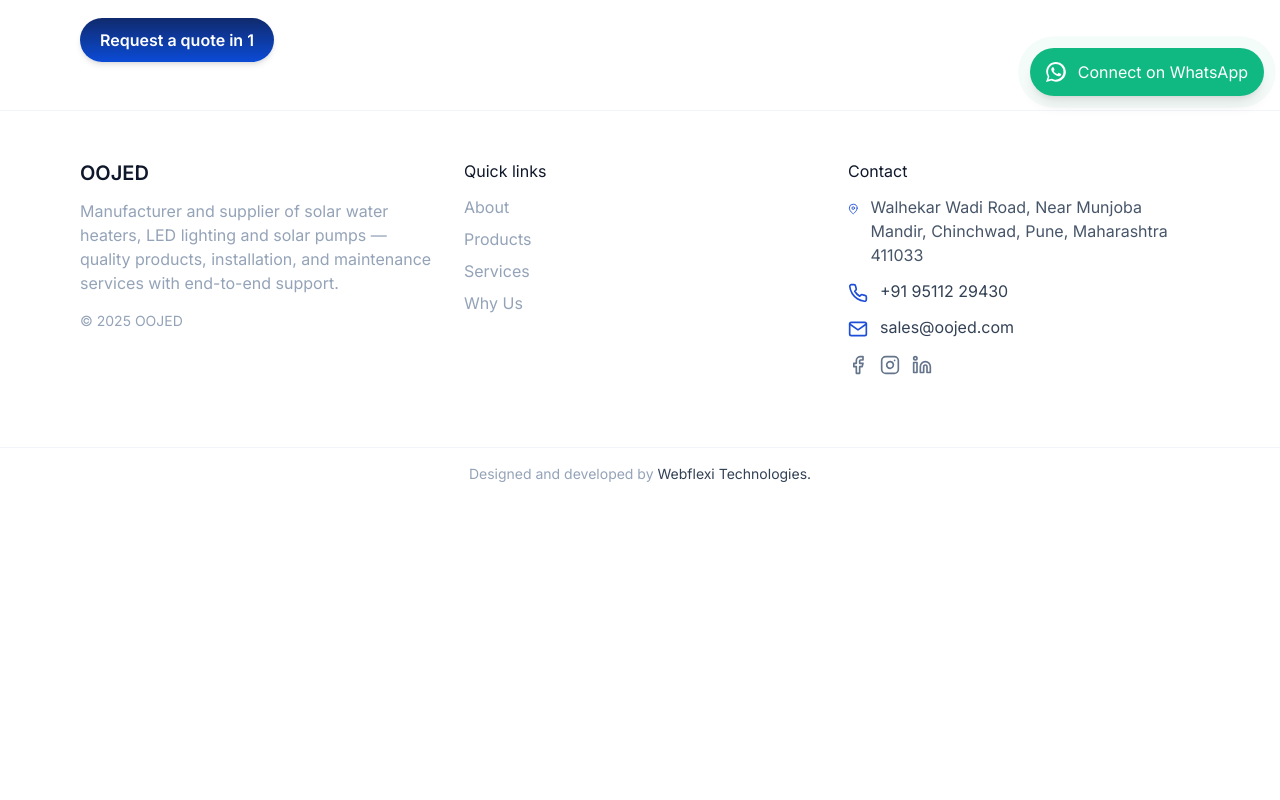
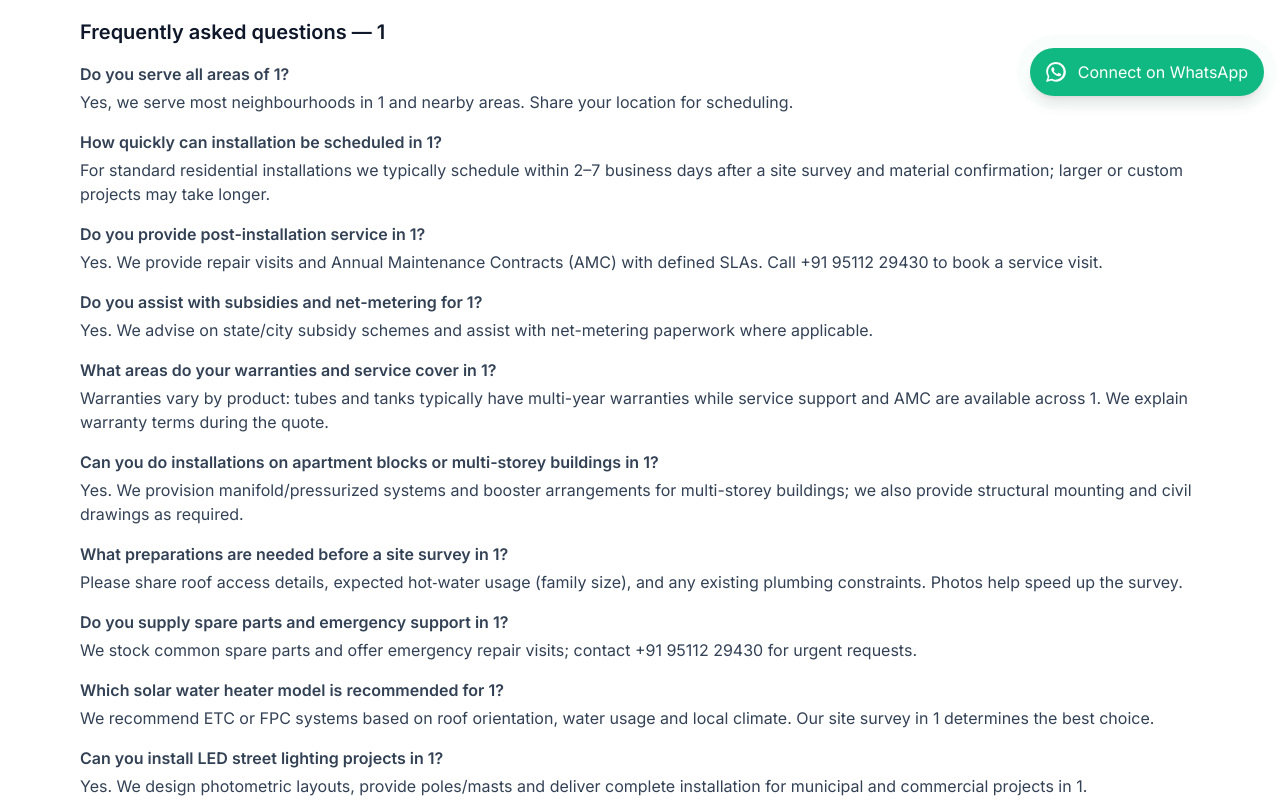
Before and after one commit to vcint/oojed-solutions, a Next.js app: page /locations/1 in a window 1280 px wide. Shown: the part 680-1480 px from the top of the page. Before the commit the page ends 1180 px from the top, so only its background shows below. Built offline with nearby package versions, Linux system fonts and the light colour scheme.

Commit message:
4.1.2.1 hotfix

```diff
--- a/app/about/page.tsx
+++ b/app/about/page.tsx
@@ -4,6 +4,7 @@
 export const metadata = {
   title: 'About — OOJED',
   description: data.about ? (String(data.about).slice(0, 160)) : 'About OOJED',
+  alternates: { canonical: 'https://oojed.com/about' },
 };
 
 export default function AboutPage() {
--- a/app/contact/page.tsx
+++ b/app/contact/page.tsx
@@ -4,6 +4,7 @@
 export const metadata = {
   title: 'Contact — OOJED',
   description: data.contacts ? `Contact OOJED — ${data.contacts.email}` : 'Contact OOJED',
+  alternates: { canonical: 'https://oojed.com/contact' },
 };
 
 export default function ContactPage() {
--- a/app/layout.tsx
+++ b/app/layout.tsx
@@ -44,7 +44,6 @@
   <meta property="og:description" content="OOJED — Solar water heaters, LED lighting, solar pumps, and power plants in Maharashtra." />
         <meta property="og:image" content="/oojed-logo.png" />
   <meta property="og:url" content="https://oojed.com" />
-  <link rel="canonical" href="https://oojed.com" />
   <meta name="robots" content="index, follow" />
   {/* Aggregate keywords from site data for a general keywords tag */}
   <meta name="keywords" content={(Array.from(new Set(["solar","solar water heaters","solar pumps","rooftop solar","LED street lights","solar spare parts","OOJED"]))).slice(0,25).join(', ')} />
--- a/app/locations/[city]/page.tsx
+++ b/app/locations/[city]/page.tsx
@@ -75,17 +75,53 @@
 
       <TrustBar />
 
-      {/* Local intent FAQ JSON-LD */}
-      <script type="application/ld+json" dangerouslySetInnerHTML={{ __html: JSON.stringify({
-        '@context': 'https://schema.org',
-        '@type': 'FAQPage',
-        mainEntity: [
-          { '@type': 'Question', name: `Do you serve all areas of ${cityName}?`, acceptedAnswer: { '@type': 'Answer', text: `Yes, we serve most neighbourhoods in ${cityName} and nearby areas. Share your location for scheduling.` } },
-          { '@type': 'Question', name: 'How fast can installation be scheduled?', acceptedAnswer: { '@type': 'Answer', text: 'For standard jobs we schedule within 2–7 days depending on survey and material readiness.' } },
-          { '@type': 'Question', name: 'Do you assist with subsidies and net-metering?', acceptedAnswer: { '@type': 'Answer', text: 'Yes. We advise on state/city policies and manage documentation where applicable.' } },
-          { '@type': 'Question', name: 'Do you provide post-installation service?', acceptedAnswer: { '@type': 'Answer', text: 'Yes. We offer repair visits and Annual Maintenance Contracts (AMC) with defined SLAs.' } },
-        ],
-      }) }} />
+      {/* Local intent FAQ: generate an extensive, city-aware FAQ to improve local indexing */}
+      {
+        (() => {
+          const phone = (site as any).contacts?.phones?.[0] || (site as any).contacts?.phone || '';
+          const baseFaq = [
+            { q: `Do you serve all areas of ${cityName}?`, a: `Yes, we serve most neighbourhoods in ${cityName} and nearby areas. Share your location for scheduling.` },
+            { q: `How quickly can installation be scheduled in ${cityName}?`, a: `For standard residential installations we typically schedule within 2–7 business days after a site survey and material confirmation; larger or custom projects may take longer.` },
+            { q: `Do you provide post-installation service in ${cityName}?`, a: `Yes. We provide repair visits and Annual Maintenance Contracts (AMC) with defined SLAs. Call ${phone} to book a service visit.` },
+            { q: `Do you assist with subsidies and net-metering for ${cityName}?`, a: `Yes. We advise on state/city subsidy schemes and assist with net-metering paperwork where applicable.` },
+            { q: `What areas do your warranties and service cover in ${cityName}?`, a: `Warranties vary by product: tubes and tanks typically have multi-year warranties while service support and AMC are available across ${cityName}. We explain warranty terms during the quote.` },
+            { q: `Can you do installations on apartment blocks or multi-storey buildings in ${cityName}?`, a: `Yes. We provision manifold/pressurized systems and booster arrangements for multi-storey buildings; we also provide structural mounting and civil drawings as required.` },
+            { q: `What preparations are needed before a site survey in ${cityName}?`, a: `Please share roof access details, expected hot‑water usage (family size), and any existing plumbing constraints. Photos help speed up the survey.` },
+            { q: `Do you supply spare parts and emergency support in ${cityName}?`, a: `We stock common spare parts and offer emergency repair visits; contact ${phone} for urgent requests.` },
+          ];
+
+          // Category-focused FAQs to increase keyword coverage
+          const categoryFaqs = [
+            { q: `Which solar water heater model is recommended for ${cityName}?`, a: `We recommend ETC or FPC systems based on roof orientation, water usage and local climate. Our site survey in ${cityName} determines the best choice.` },
+            { q: `Can you install LED street lighting projects in ${cityName}?`, a: `Yes. We design photometric layouts, provide poles/masts and deliver complete installation for municipal and commercial projects in ${cityName}.` },
+            { q: `Do you size solar pumps for agricultural sites near ${cityName}?`, a: `Yes. We size pumps to required head and flow. Provide bore depth, desired discharge and irrigation schedule for an accurate quote.` },
+          ];
+
+          const faqs = [...baseFaq, ...categoryFaqs];
+
+          return (
+            <>
+              <section className="mt-8" aria-labelledby="local-faqs">
+                <h2 id="local-faqs" className="text-xl font-semibold">Frequently asked questions — {cityName}</h2>
+                <div className="mt-4 prose max-w-none text-slate-700">
+                  {faqs.map((f, i) => (
+                    <div key={i} className="mb-4">
+                      <div className="font-semibold">{f.q}</div>
+                      <div className="mt-1">{f.a}</div>
+                    </div>
+                  ))}
+                </div>
+              </section>
+
+              <script type="application/ld+json" dangerouslySetInnerHTML={{ __html: JSON.stringify({
+                '@context': 'https://schema.org',
+                '@type': 'FAQPage',
+                mainEntity: faqs.map((f) => ({ '@type': 'Question', name: f.q, acceptedAnswer: { '@type': 'Answer', text: f.a } })),
+              }) }} />
+            </>
+          );
+        })()
+      }
 
       <div className="mt-8">
         <Link href="/contact" className="inline-flex items-center justify-center gap-2 rounded-full bg-gradient-to-b from-[#102a6d] to-[#0b4bd6] text-white font-semibold shadow-md px-5 py-2.5 hover:shadow-lg">Request a quote in {cityName}</Link>
--- a/app/locations/page.tsx
+++ b/app/locations/page.tsx
@@ -4,6 +4,7 @@
 export const metadata = {
   title: 'Service Areas — OOJED',
   description: 'Cities we serve in Maharashtra for solar water heaters, pumps, LED lighting, and installation/AMC services.',
+  alternates: { canonical: 'https://oojed.com/locations' },
 };
 
 export default function LocationsIndex() {
--- a/app/products/[slug]/page.tsx
+++ b/app/products/[slug]/page.tsx
@@ -112,6 +112,12 @@
         </nav>
 
         <h1 className="text-3xl font-bold">{cat.name}</h1>
+        {/* SEO: keyword-rich intro to assist indexing */}
+        {Array.isArray(cat.keywords) && cat.keywords.length > 0 && (
+          <p className="mt-3 text-lg text-slate-700">
+            {fillCity(`${cat.metaDescription || cat.desc || ''}`)}
+          </p>
+        )}
         {/* BreadcrumbList JSON-LD for better context */}
         <script type="application/ld+json" dangerouslySetInnerHTML={{ __html: JSON.stringify({
           '@context': 'https://schema.org',
--- a/app/products/page.tsx
+++ b/app/products/page.tsx
@@ -2,7 +2,8 @@
 
 export const metadata = {
   title: 'Products - OOJED Solutions',
-  description: 'Products offered by OOJED Solutions: Solar Water Heaters, Solar Power Plants, Solar Pumps, LED Lighting, Poles & Masts and Spare Parts.'
+  description: 'Products offered by OOJED Solutions: Solar Water Heaters, Solar Power Plants, Solar Pumps, LED Lighting, Poles & Masts and Spare Parts.',
+  alternates: { canonical: 'https://oojed.com/products' },
 };
 
 export default function ProductsPage() {
--- a/app/services/[slug]/page.tsx
+++ b/app/services/[slug]/page.tsx
@@ -32,6 +32,7 @@
   return {
     title,
     description,
+    alternates: { canonical: url },
     openGraph: {
       title,
       description,
@@ -105,6 +106,10 @@
         }) }} />
 
         <h1 className="text-3xl font-bold">{svc.name}</h1>
+        {/* SEO: keyword-rich intro to assist indexing */}
+        {(svc.metaDescription || svc.long) && (
+          <p className="mt-3 text-lg text-slate-700">{fillCity(svc.metaDescription || svc.long)}</p>
+        )}
         {images && images.length > 0 && (
           <div className="mt-6">
             <ImageGallery images={images} alt={svc.name} />
--- a/app/services/page.tsx
+++ b/app/services/page.tsx
@@ -2,7 +2,8 @@
 
 export const metadata = {
   title: 'Services - OOJED Solutions',
-  description: 'Services: installation, maintenance and support for solar systems, LED lighting and pumps.'
+  description: 'Services: installation, maintenance and support for solar systems, LED lighting and pumps.',
+  alternates: { canonical: 'https://oojed.com/services' },
 };
 
 export default function ServicesPage() {
```
Also changed, not shown: middleware.ts (added, +26 -0 lines).
